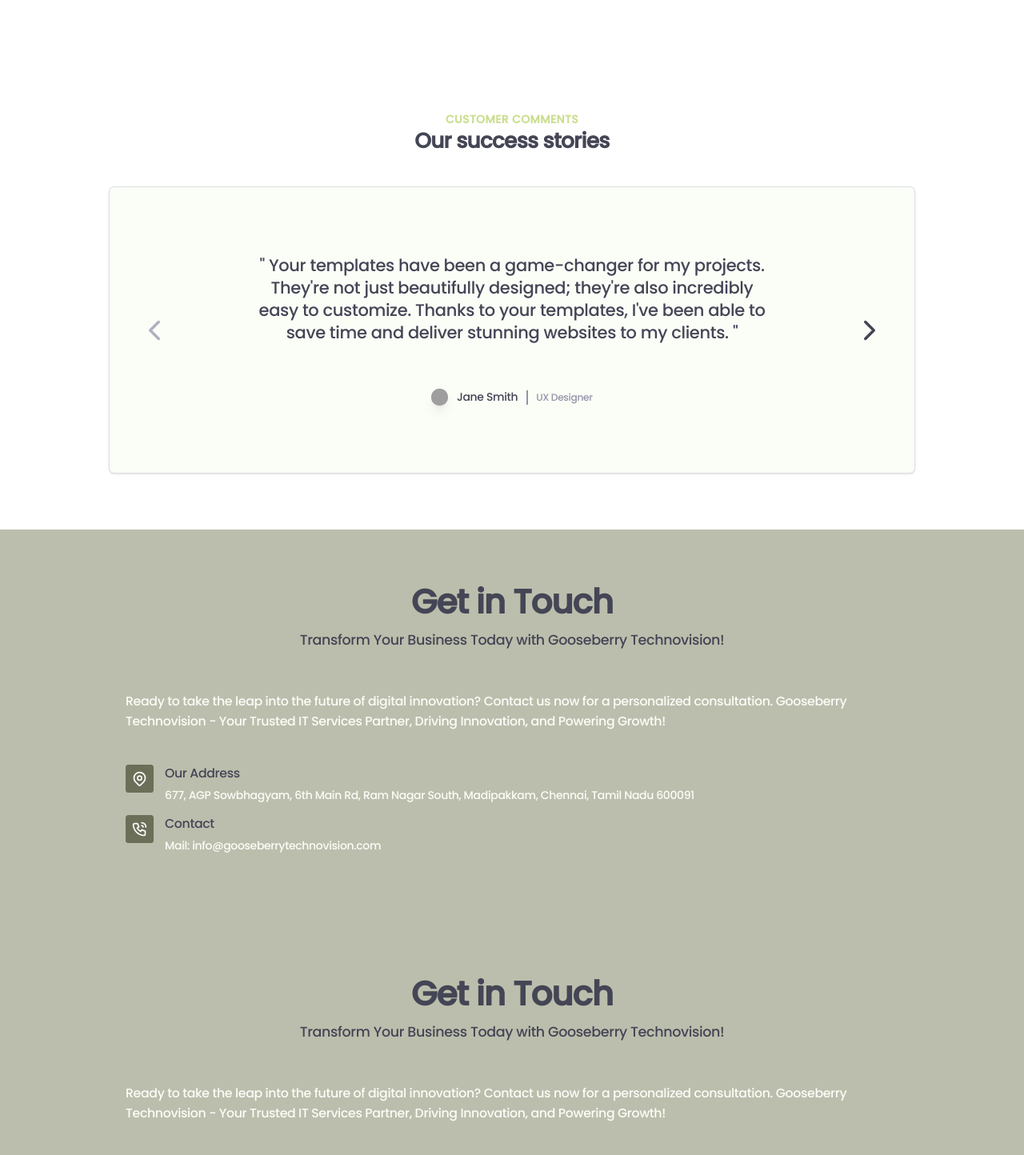
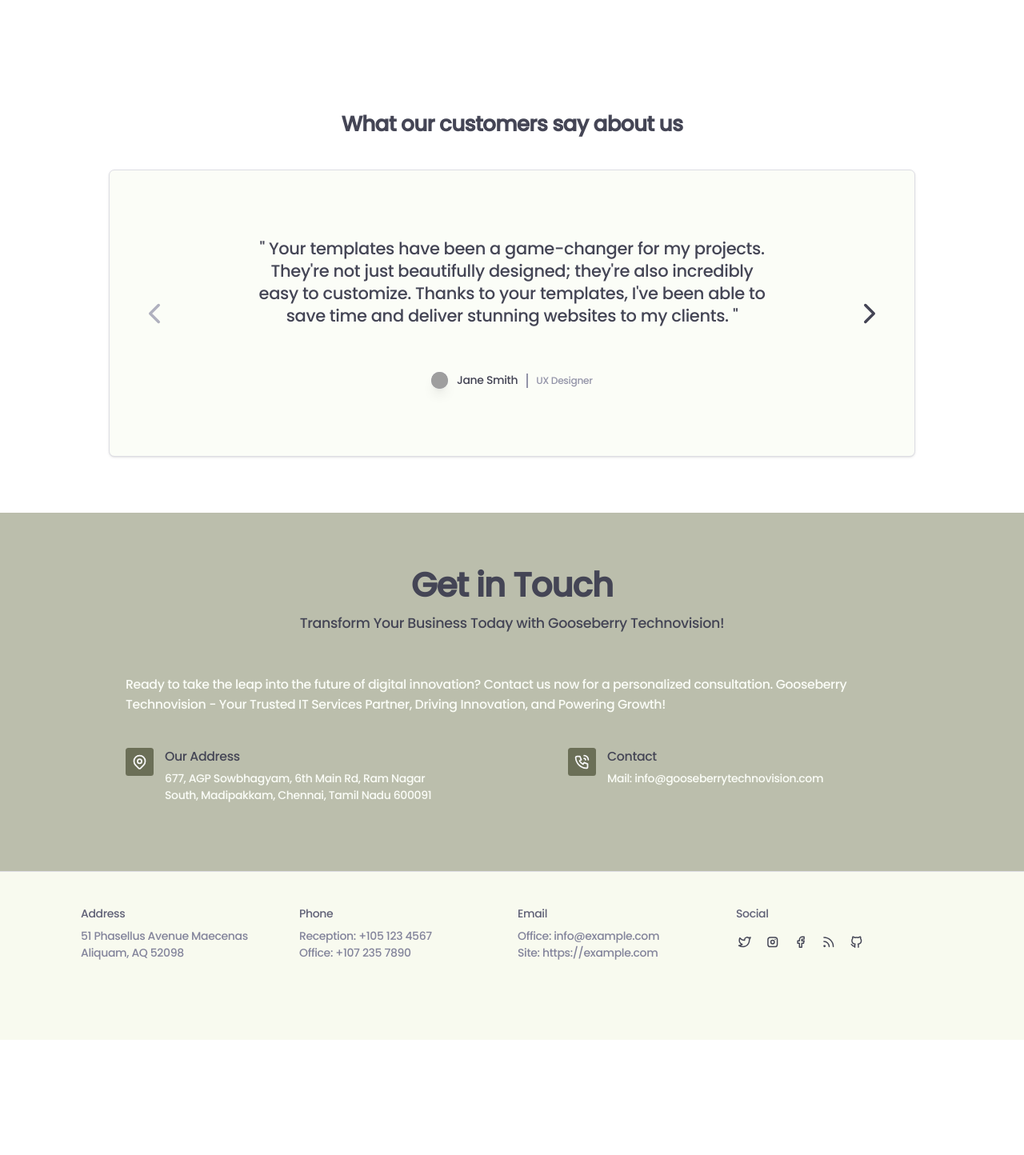
Before and after one commit to raj-gooseberry/gt_website, a Next.js app: page / in a window 1280 px wide. Shown: the part 3400-4844 px from the top of the page at 80% size. After the commit the page ends 4700 px from the top, so only its background shows below. Built offline with nearby package versions, Linux system fonts and the light colour scheme; grey boxes are pictures that could not be loaded.

Commit message:
align the Get in Touch

```diff
--- a/app/page.tsx
+++ b/app/page.tsx
@@ -46,7 +46,7 @@ export default function Page() {
       <Testimonials2 {...testimonials2About} />
       <Contact {...contactHome} />
       {/* <Testimonials {...testimonialsHome} /> */}
-      <Contact {...contactHome} />
+      {/* <Contact {...contactHome} /> */}
     </>
   );
 }
--- a/src/components/widgets/Contact.tsx
+++ b/src/components/widgets/Contact.tsx
@@ -9,14 +9,13 @@ const Contact = ({ header, content, items, form, id, hasBackground = false }: Co
     <div className="flex items-stretch justify-center">
       <div className={`grid ${!content && !items ? 'md:grid-cols-1' : 'md:grid-cols-1'}`}>
         <div className="h-full pr-6">
-
           {content && <p className="mt-3 mb-12 text-lg text-primary-100 dark:text-dark-200">{content}</p>}
-          <ul className="mb-6 md:mb-0">
+          <ul className="mb-6 md:mb-0 flex justify-between">
             {items &&
               items.map(({ title, description, icon: Icon }, index) => (
-                <li key={`item-contact-${index}`} className="flex">
+                <li key={`item-contact-${index}`} className="flex w-[28rem]">
                   <div className="flex h-10 w-10 items-center justify-center rounded bg-secondary-800 text-dark-50">
-                    {Icon && <Icon className="h-6 w-6" />}
+                    {Icon && <Icon className="h-6 w-10" />}
                   </div>
                   <div className="ml-4 mb-4">
                     <h3 className="mb-2 text-lg font-medium leading-6 text-dark-900 dark:text-tertiary-100">{title}</h3>
--- a/src/shared/data/pages/home.data.tsx
+++ b/src/shared/data/pages/home.data.tsx
@@ -310,8 +310,8 @@ export const testimonials2About: TestimonialsProps = {
   hasBackground: false,
   isTestimonialUp: true,
   header: {
-    title: 'Our success stories',
-    tagline: 'Customer comments',
+    title: 'What our customers say about us',
+    // tagline: 'Customer comments',
   },
   testimonials: [
     {
```
